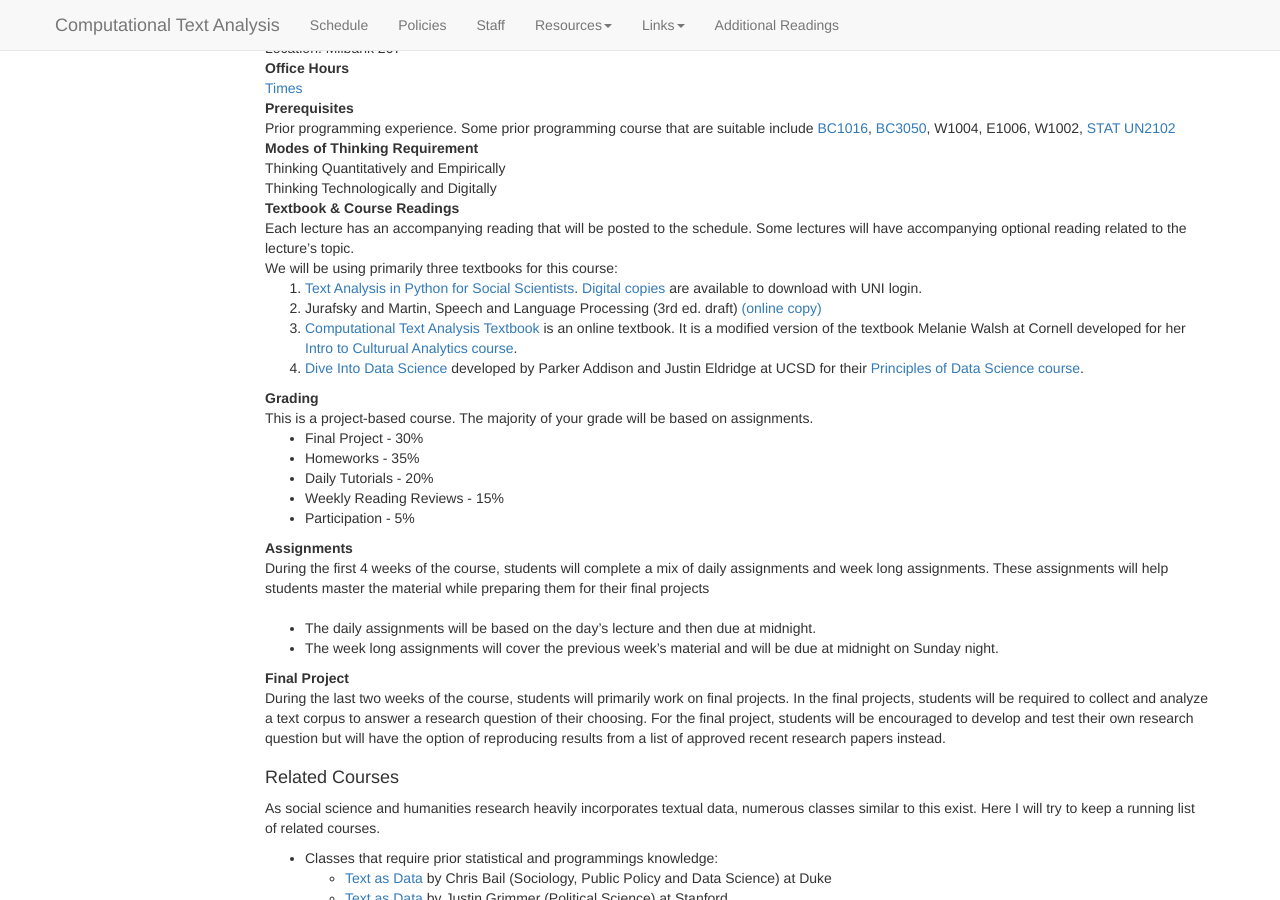
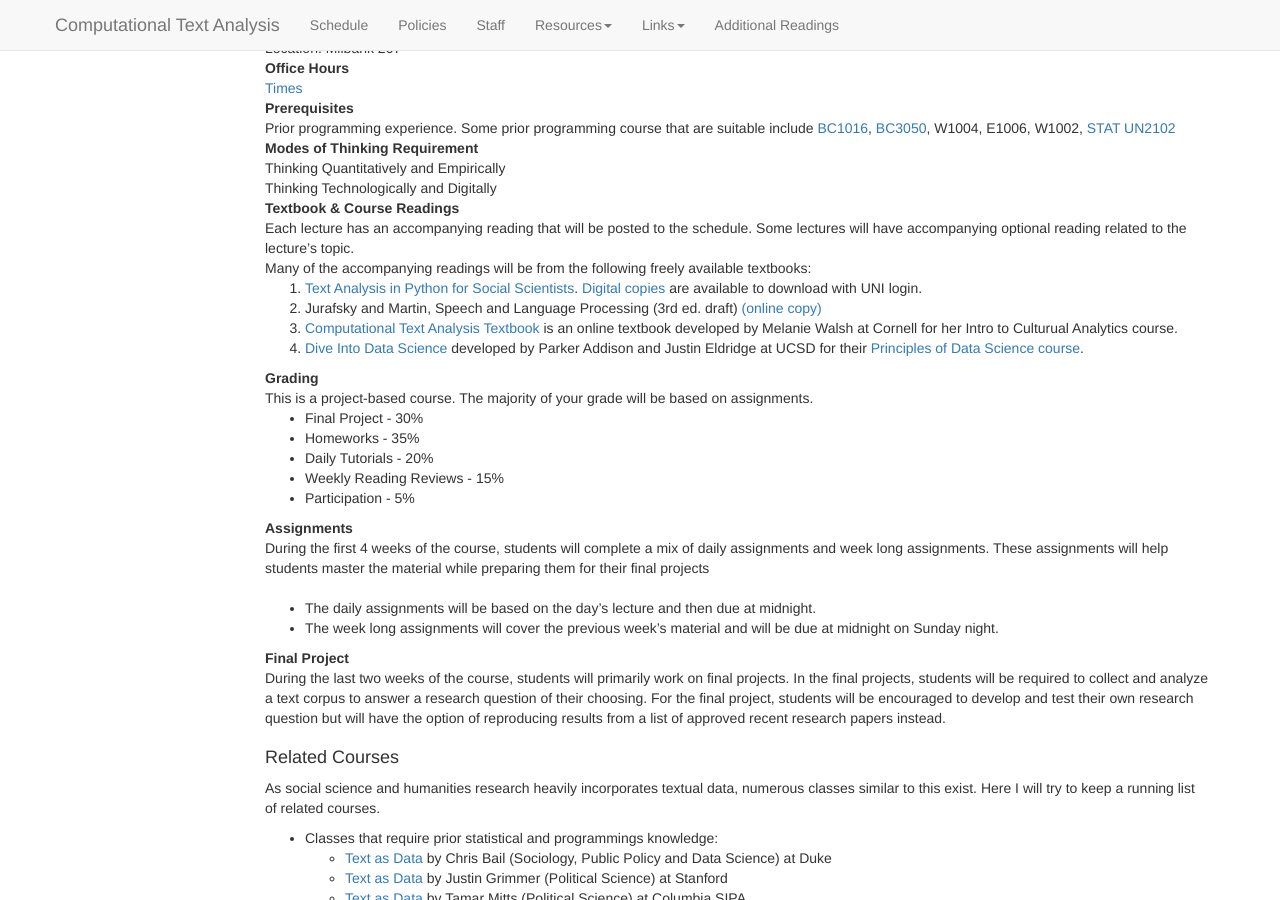
Before and after one commit to BC-COMS-2710/BC-COMS-2710.github.io, a Jekyll site: the page built from index.md, in a window 1280 px wide and 900 px high, scrolled down 512 px. Built offline with Jekyll 4.4.1, drawn with Linux system fonts in a browser that asks for light colours; nearby versions of some CDN libraries.

Commit message:
index: fixed links to textbooks. h/t Jessica\!

```diff
--- a/index.md
+++ b/index.md
@@ -80,10 +80,12 @@
 
 Textbook & Course Readings
 : Each lecture has an accompanying reading that will be posted to the schedule. Some lectures will have accompanying optional reading related to the lecture's topic.
-: We will be using primarily three textbooks for this course:
+: Many of the accompanying readings will be from the following freely available textbooks:
 1. [Text Analysis in Python for Social Scientists](https://www.cambridge.org/core/elements/text-analysis-in-python-for-social-scientists/BFAB0A3604C7E29F6198EA2F7941DFF3). [Digital copies](https://doi-org.ezproxy.cul.columbia.edu/10.1017/9781108873352) are available to download with UNI login.
 1. Jurafsky and Martin, Speech and Language Processing (3rd ed. draft) [(online copy)](https://web.stanford.edu/~jurafsky/slp3/)
-2. [Computational Text Analysis Textbook](https://bc-coms-2710.github.io/textbook/welcome.html) is an online textbook. It is a modified version of the textbook Melanie Walsh at Cornell developed for her [Intro to Culturual Analytics course](https://melaniewalsh.github.io/Intro-Cultural-Analytics/welcome.html).
+2. [Computational Text Analysis Textbook](https://melaniewalsh.github.io/Intro-Cultural-Analytics/welcome.html)
+is an online textbook developed by
+Melanie Walsh at Cornell for her Intro to Culturual Analytics course.
 1. [Dive Into Data Science](https://eldridgejm.github.io/dive_into_data_science/front.html) developed by Parker Addison and Justin Eldridge at UCSD for their [Principles of Data Science course](https://sites.google.com/ucsd.edu/dsc10spring2021/syllabus).
 
 Grading
```
